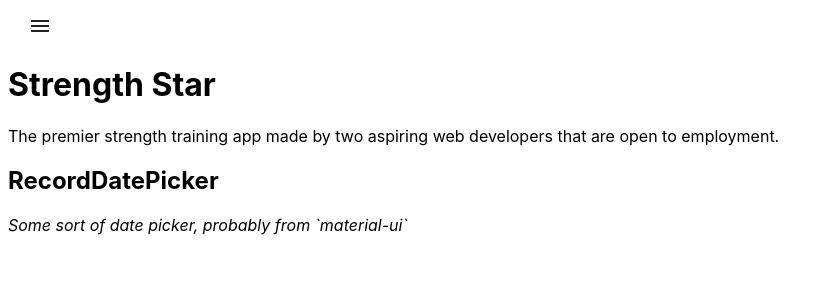
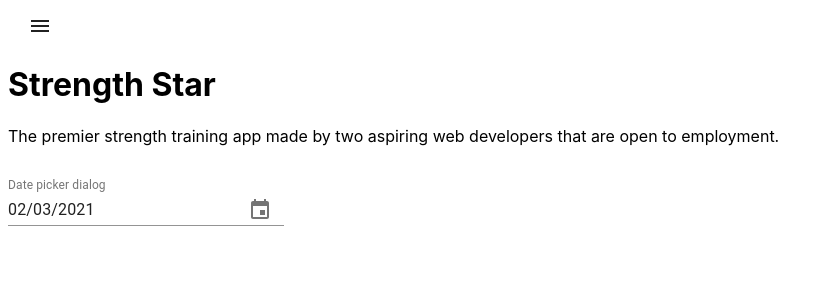
Before and after one commit to michael-small/strength-star, a React (Create React App) app: page / in a window 1280 px wide. Shown: the top 300 px of the page, without its empty margins (0-833 px from the left). Built offline with nearby package versions, Linux system fonts and the light colour scheme.

Commit message:
Add material-io date picker component
Functional component. Needs to use a 1.x package (2+ currently) for
material-ui, documented in a comment in the component.

```diff
--- a/package.json
+++ b/package.json
@@ -3,11 +3,14 @@
   "version": "0.1.0",
   "private": true,
   "dependencies": {
+    "@date-io/date-fns": "^1.3.13",
     "@material-ui/core": "^4.11.3",
     "@material-ui/icons": "^4.11.2",
+    "@material-ui/pickers": "^3.2.10",
     "@testing-library/jest-dom": "^5.11.4",
     "@testing-library/react": "^11.1.0",
     "@testing-library/user-event": "^12.1.10",
+    "date-fns": "^2.17.0",
     "react": "^17.0.1",
     "react-dom": "^17.0.1",
     "react-router-dom": "^5.2.0",
--- a/src/components/Records/RecordDatePicker/RecordDatePicker.js
+++ b/src/components/Records/RecordDatePicker/RecordDatePicker.js
@@ -1,12 +1,41 @@
-import React, { Component } from 'react';
+import 'date-fns';
+import React from 'react';
+import Grid from '@material-ui/core/Grid';
 
-export default class RecordDatePicker extends Component {
-	render() {
-		return (
-			<div>
-				<h2>RecordDatePicker</h2>
-				<i>Some sort of date picker, probably from `material-ui`</i>
-			</div>
-		);
-	}
+// "Important: For material-ui-pickers v3 use v1.x version of @date-io adapters."
+// https://material-ui-pickers.dev/getting-started/installation#peer-library
+// The standalone date-fns package is 2+ as of this commit, but it seems fine independently of date-io package
+import DateFnsUtils from '@date-io/date-fns';
+
+import {
+	MuiPickersUtilsProvider,
+	KeyboardTimePicker,
+	KeyboardDatePicker,
+} from '@material-ui/pickers';
+
+export default function RecordDatePicker() {
+	// The first commit of Material-UI
+	const [selectedDate, setSelectedDate] = React.useState(new Date());
+
+	const handleDateChange = (date) => {
+		setSelectedDate(date);
+	};
+
+	return (
+		<MuiPickersUtilsProvider utils={DateFnsUtils}>
+			<Grid container>
+				<KeyboardDatePicker
+					margin='normal'
+					id='date-picker-dialog'
+					label='Date picker dialog'
+					format='MM/dd/yyyy'
+					value={selectedDate}
+					onChange={handleDateChange}
+					KeyboardButtonProps={{
+						'aria-label': 'change date',
+					}}
+				/>
+			</Grid>
+		</MuiPickersUtilsProvider>
+	);
 }
```
